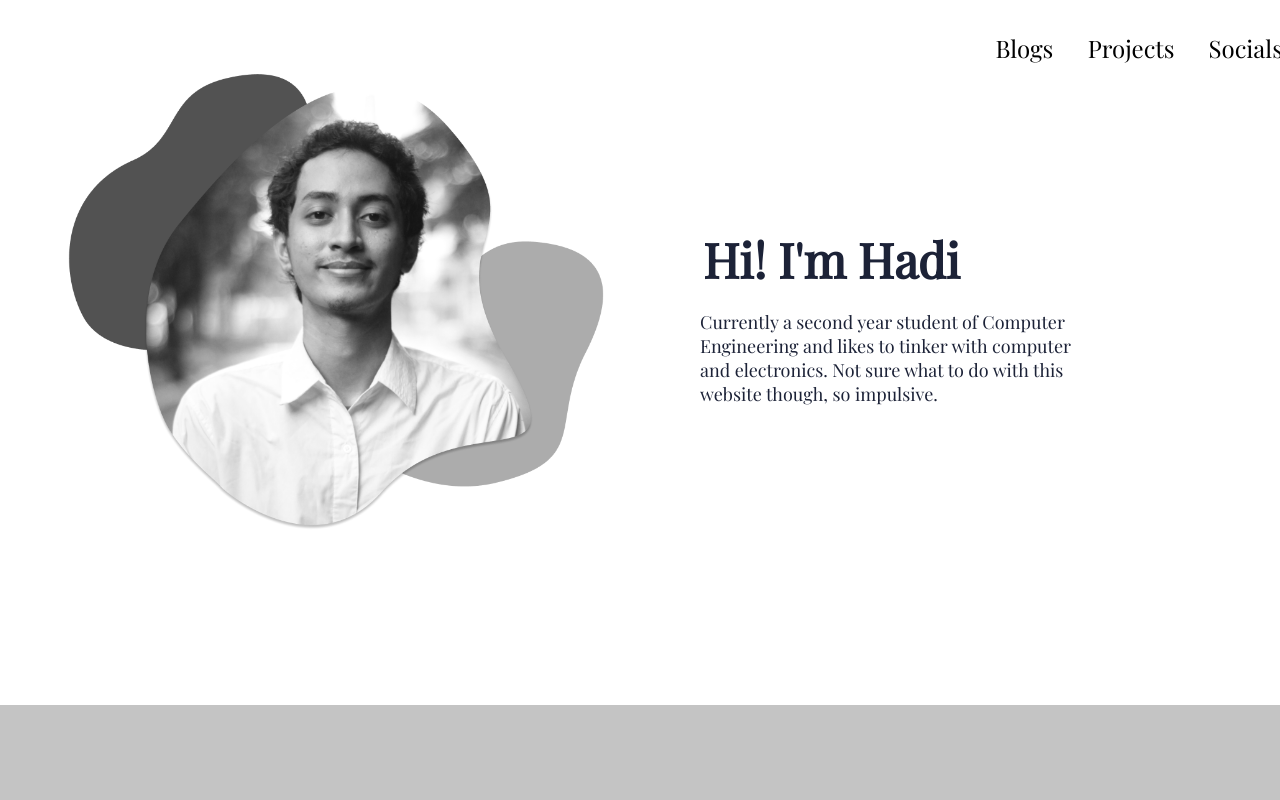
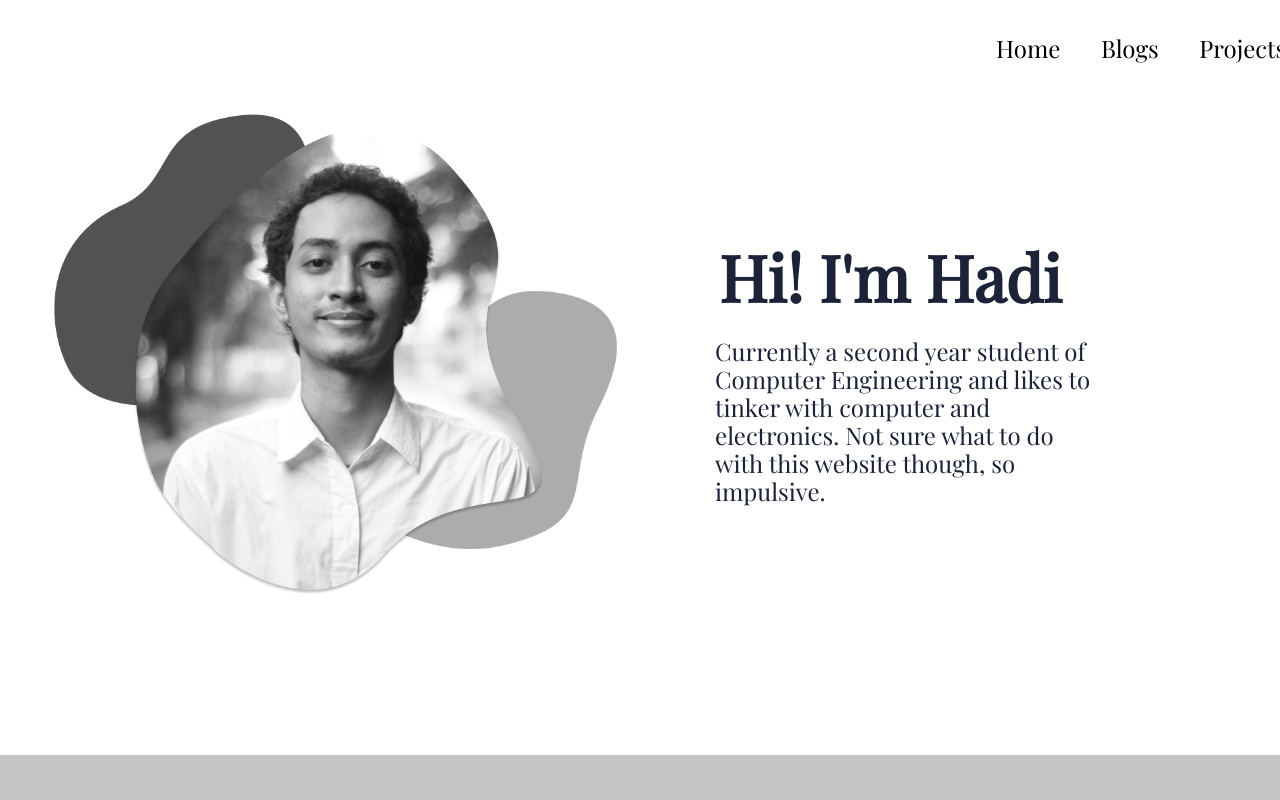
Before and after one commit to idahdam/personal-homepage, a React (Create React App) app: page / in a window 1280 px wide. Shown: the top 800 px of the page. Built offline with nearby package versions, Linux system fonts and the light colour scheme.

Commit message:
fix header

```diff
--- a/src/components/Header/Header.Elements.js
+++ b/src/components/Header/Header.Elements.js
@@ -7,6 +7,7 @@ export const InfoSec = styled.div`
 `
 
 export const InfoRow = styled.div`
+    padding-top: 2.5rem;
     display: flex;
     flex-wrap: wrap;
     align-items: center;
@@ -21,6 +22,20 @@ export const InfoColumn = styled.div`
     width: 100%;
     max-width: 100%;
     flex-basis: 50%;
+
+    @media screen and (max-width: 768px){
+        max-width: 100%;
+        flex-basis: 100%;
+        display: flex;
+        justify-content: center;
+    }
+`
+
+export const InfoColumnImg = styled.div`
+    flex: 1;
+    width: auto;
+    flex-basis: 50%;
+
     @media screen and (max-width: 768px){
         max-width: 100%;
         flex-basis: 100%;
@@ -49,7 +64,7 @@ export const Heading = styled.h1`
     padding-top: 1.2em;
     padding-left: 1em;
     margin-bottom: 24px;
-    font-size: 48px;
+    font-size: 4rem;
     line-height: 1.1;
     color: ${({lightText}) => (lightText ? '#f7f8fa': '#1c2237')};
 `
@@ -58,14 +73,14 @@ export const Subtitle = styled.p`
     max-width: 440px;
     padding-left: 2.5em;
     margin-bottom: 35px;
-    font-size: 18px;
-    line-height: 24px;
+    font-size: 1.5rem;
+    line-height: 1.75rem;
     color: ${({lightTextDesc}) => (lightTextDesc ? '#a9b3c1': '#1c2237')};
 `
 
 export const ImgWrapper = styled.div`
     padding-top: 1rem;
-    max-width: 600px;
+    max-width: 100rem;
     display: flex;
     justify-content: ${({start}) => (start ? 'flex-start': 'flex-end' )}
 `
--- a/src/components/Header/Header.js
+++ b/src/components/Header/Header.js
@@ -1,9 +1,19 @@
 import React from 'react'
-import {Link} from 'react-router-dom'
-import { Container, Button } from '../../globalStyles'
-import {TextBold, InfoSec, InfoRow, InfoColumn, TextWrapper, TopLine, Heading, Subtitle, ImgWrapper, Img} from './Header.Elements'
+import { Container } from '../../globalStyles'
+import {
+    InfoColumnImg,
+    InfoSec,
+    InfoRow,
+    InfoColumn,
+     TextWrapper,
+     TopLine,
+     Heading,
+     Subtitle,
+     ImgWrapper,
+     Img
+} from './Header.Elements'
 
-const Header = ({primary, lightBg, imgStart, lightTopLine, lightTextDesc, buttonLabel, description, mainBold, main, lightText, topLine,
+const Header = ({lightBg, imgStart, lightTopLine, lightTextDesc, description, main, lightText, topLine,
 start, img, alt}) => {
     return (
         <>
@@ -17,11 +27,11 @@ start, img, alt}) => {
                                 <Subtitle lightTextDesc={lightTextDesc}>{description}</Subtitle>
                         </TextWrapper>
                     </InfoColumn>
-                    <InfoColumn>
+                    <InfoColumnImg>
                         <ImgWrapper start={start}>
                             <Img src={img} alt={alt}></Img>
                         </ImgWrapper>
-                    </InfoColumn>
+                    </InfoColumnImg>
                 </InfoRow>
             </Container>
           </InfoSec>
--- a/src/components/Navbar/Navbar.js
+++ b/src/components/Navbar/Navbar.js
@@ -46,6 +46,9 @@ const Navbar = () => {
                     </MobileIcon>
                     <NavMenu onClick={handleClick} click={click}>
                         <NavItem>
+                            <NavLinks to="/">Home</NavLinks>
+                        </NavItem>
+                        <NavItem>
                             <NavLinks to="/Blogs">Blogs</NavLinks>
                         </NavItem>
                         <NavItem>
```
Also changed, not shown: 1 other file (tests, documents, lock files or other folders).
